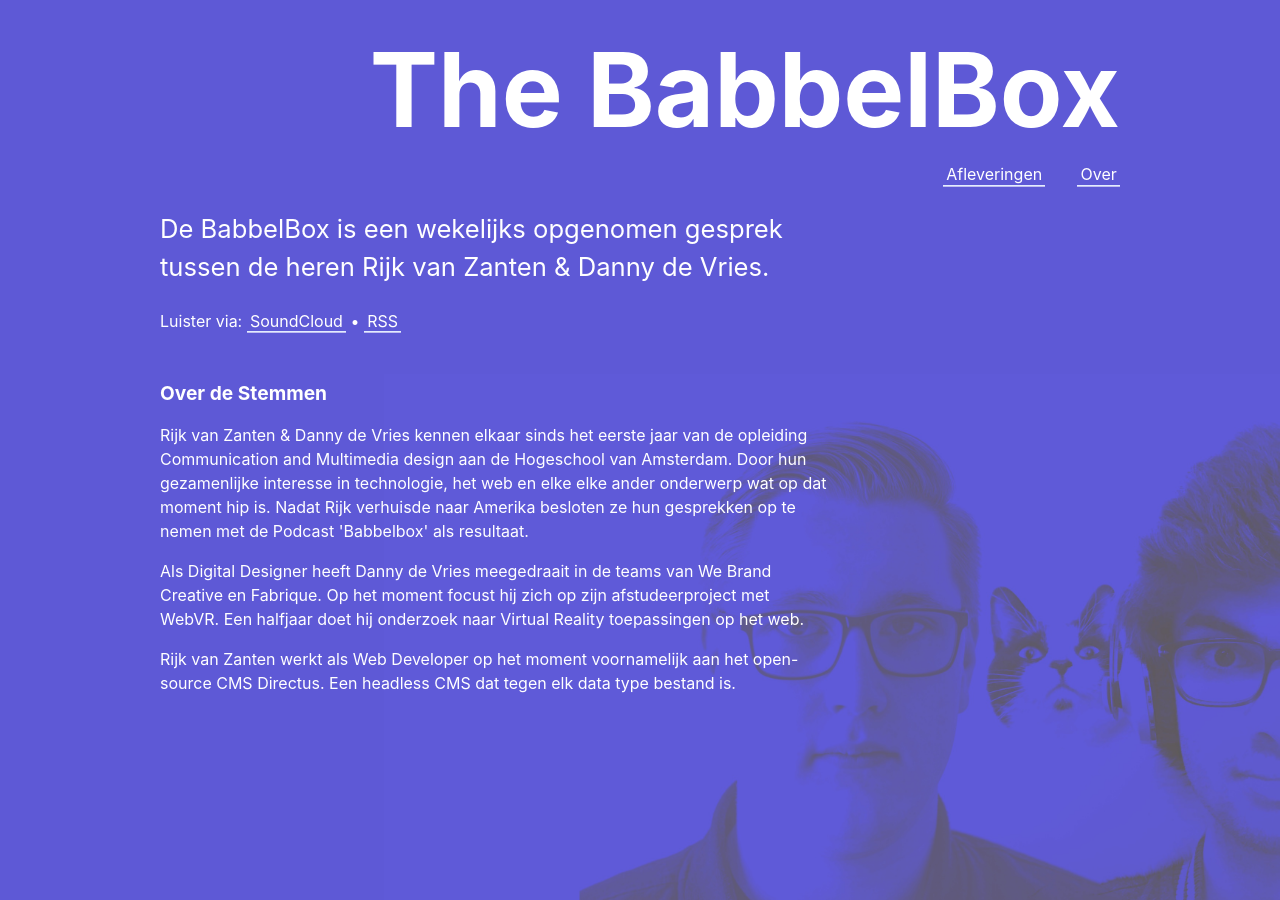
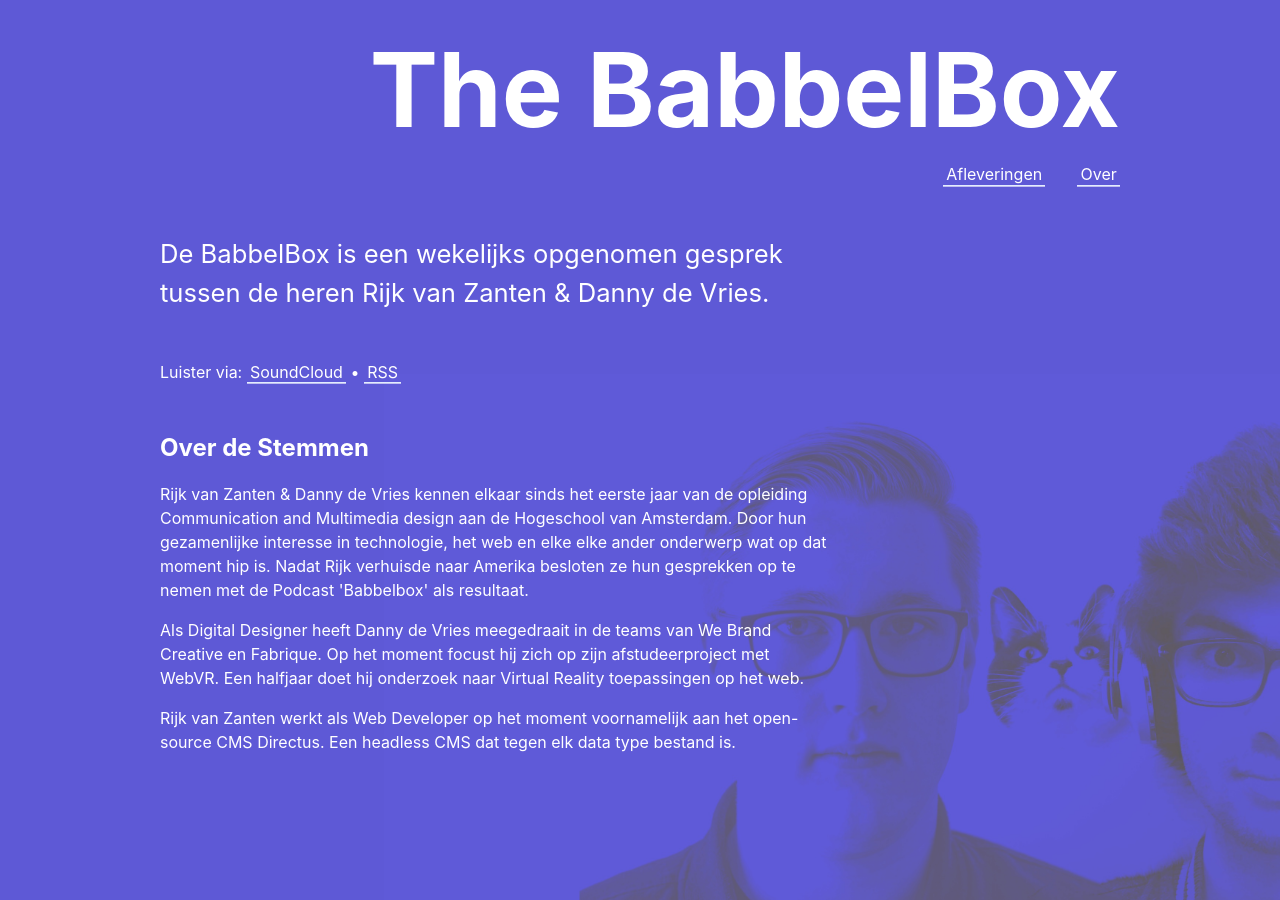
Before and after one commit to dandevri/babbelbox, a Jekyll site: the page built from about.html, in a window 1280 px wide. Built offline with Jekyll 4.4.1, drawn with Linux system fonts in a browser that asks for light colours.

Commit message:
Fix typography

```diff
--- a/css/components/header.css
+++ b/css/components/header.css
@@ -18,7 +18,7 @@ header nav a {
 
 header p {
   width: 70%;
-  margin: 1em 0;
+  margin: 2em 0;
 }
 
 @media all and (orientation: portrait) {
--- a/css/config/layout.css
+++ b/css/config/layout.css
@@ -11,6 +11,10 @@ section {
   body {
     max-width: 90%;
   }
+
+  p {
+    width: 100%;
+  }
 }
 
 
--- a/css/config/typography.css
+++ b/css/config/typography.css
@@ -4,7 +4,6 @@ h1 {
 }
 
 h2 {
-  font-size: 1.5vw;
   margin: 0;
   line-height: 1.5;
 }
```
